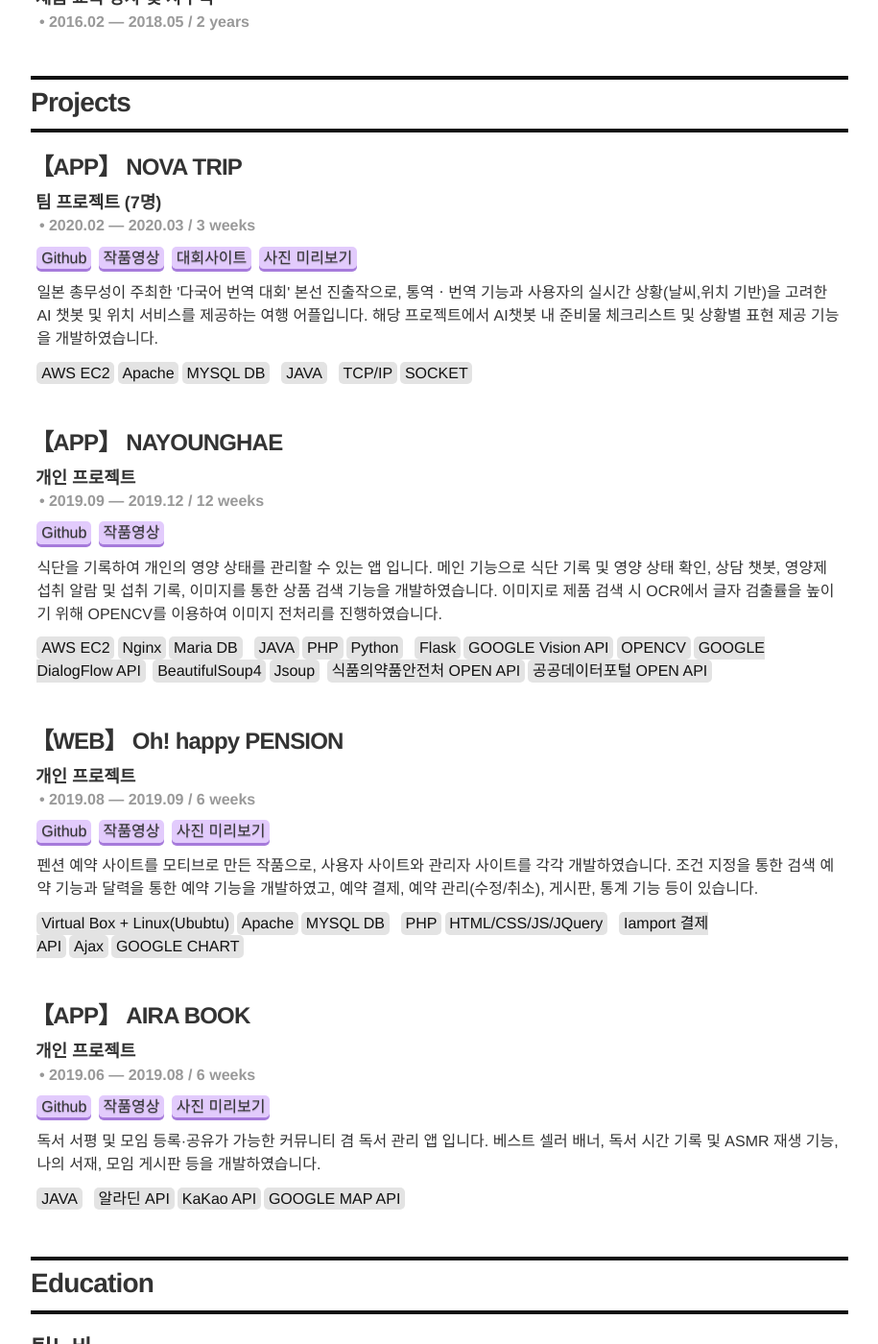
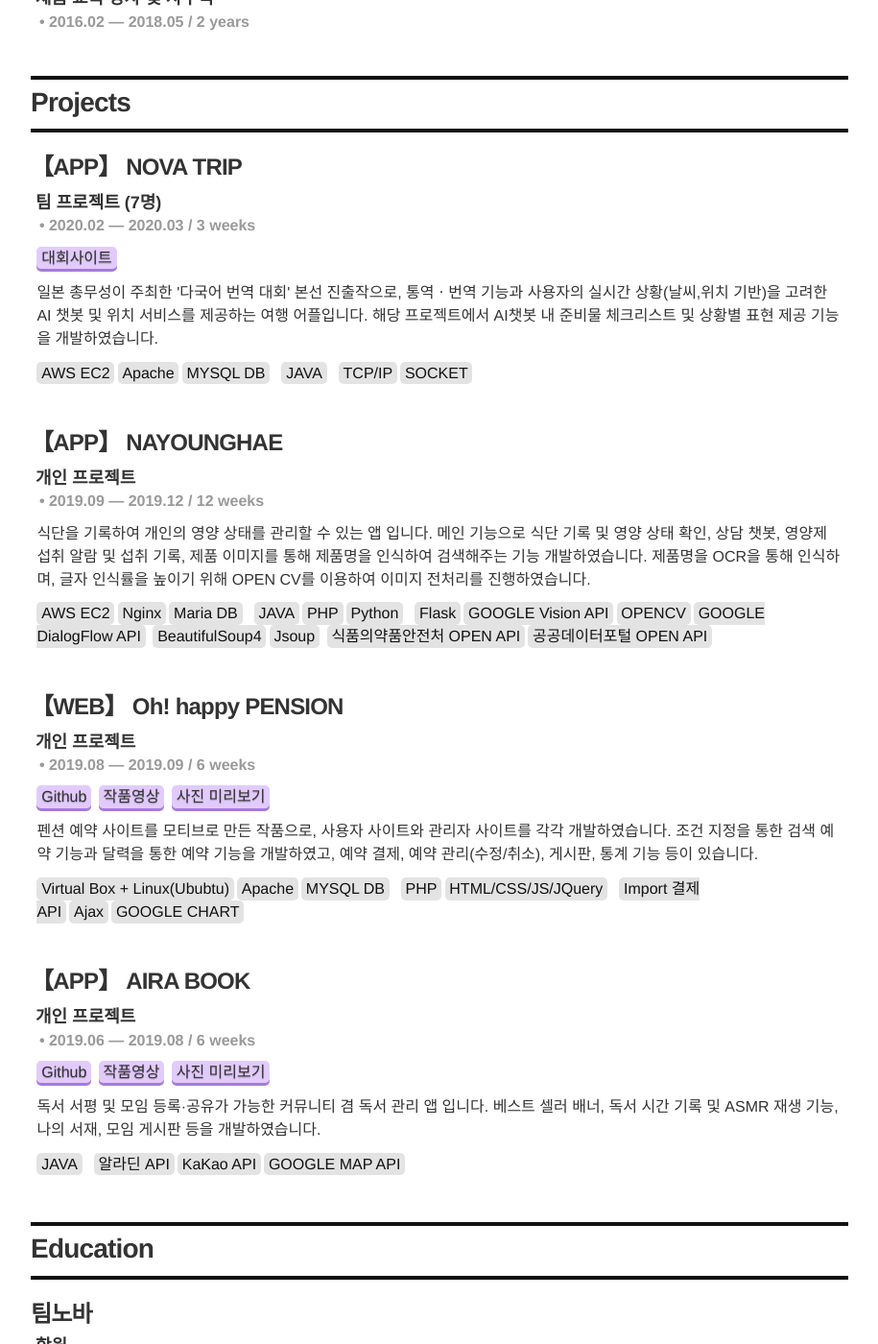
Before and after one commit to boraYoon2019/boraYoon2019.github.io, a Jekyll site: the page built from index.html, in a window 1280 px wide and 1400 px high, scrolled down 1075 px. Shown: the whole window at 96% size, without its empty margins (182-1097 px from the left). Built offline with Jekyll 4.4.1, drawn with Linux system fonts in a browser that asks for light colours.

Commit message:
Update projects.yml

```diff
--- a/_data/projects.yml
+++ b/_data/projects.yml
@@ -13,9 +13,9 @@
   role: 팀 프로젝트 (7명)
   duration: 2020.02 &mdash; 2020.03 / 3 weeks
   # url: "https://github.com/boraYoon2019"
-  git_url: "https://github.com/boraYoon2019"
-  youtube_url: "https://github.com/boraYoon2019"
-  preview: "https://youtu.be/h7jmYZg3Aow"
+  # git_url: "https://github.com/boraYoon2019"
+  # youtube_url: "https://github.com/boraYoon2019"
+  # preview: "https://youtu.be/h7jmYZg3Aow"
   add_url: "https://tagen.go.jp/report/report2019-poc.html"
   description: 일본 총무성이 주최한 '다국어 번역 대회' 본선 진출작으로, 통역ㆍ번역 기능과 사용자의 실시간 상황(날씨,위치 기반)을 고려한 AI 챗봇 및 위치 서비스를 제공하는 여행 어플입니다. 해당 프로젝트에서 AI챗봇 내 준비물 체크리스트 및 상황별 표현 제공 기능을 개발하였습니다.
   server: <span class='skill'>AWS EC2</span><span class='skill'>Apache</span><span class='skill'>MYSQL DB</span>
@@ -26,10 +26,10 @@
   role: 개인 프로젝트
   duration: 2019.09 &mdash; 2019.12 / 12 weeks
   # url: "#"
-  git_url: "https://github.com/boraYoon2019"
-  youtube_url: "https://github.com/boraYoon2019"
+  # git_url: "https://github.com/boraYoon2019"
+  # youtube_url: "https://github.com/boraYoon2019"
   description: "식단을 기록하여 개인의 영양 상태를 관리할 수 있는 앱 입니다. 메인 기능으로 식단 기록 및 영양 상태 확인, 상담 챗봇,
-  영양제 섭취 알람 및 섭취 기록, 이미지를 통한 상품 검색 기능을 개발하였습니다. 이미지로 제품 검색 시 OCR에서 글자 검출률을 높이기 위해 OPENCV를 이용하여 이미지 전처리를 진행하였습니다."
+  영양제 섭취 알람 및 섭취 기록, 제품 이미지를 통해 제품명을 인식하여 검색해주는 기능 개발하였습니다. 제품명을 OCR을 통해 인식하며, 글자 인식률을 높이기 위해 OPEN CV를 이용하여 이미지 전처리를 진행하였습니다."
   server: <span class='skill'>AWS EC2</span><span class='skill'>Nginx</span><span class='skill'>Maria DB</span>
   language: <span class='skill'>JAVA</span><span class='skill'>PHP</span><span class='skill'>Python</span>
   skills: "<span class='skill'>Flask</span><span class='skill'>GOOGLE Vision API</span><span class='skill'>OPENCV</span><span class='skill'>GOOGLE DialogFlow API</span>
@@ -42,11 +42,11 @@
   # url: "#"
   git_url: "https://github.com/boraYoon2019/oh-happyPension"
   youtube_url: "https://youtu.be/KayJHQ4l4yk"
-  preview: "https://youtu.be/h7jmYZg3Aow"
+  preview: "https://github.com/boraYoon2019/oh-happyPension/blob/master/README.md"
   description: 펜션 예약 사이트를 모티브로 만든 작품으로, 사용자 사이트와 관리자 사이트를 각각 개발하였습니다. 조건 지정을 통한 검색 예약 기능과 달력을 통한 예약 기능을 개발하였고, 예약 결제, 예약 관리(수정/취소), 게시판, 통계 기능 등이 있습니다.
   server: <span class='skill'>Virtual Box + Linux(Ububtu)</span><span class='skill'>Apache</span><span class='skill'>MYSQL DB</span>
   language: <span class='skill'>PHP</span><span class='skill'>HTML/CSS/JS/JQuery</span>
-  skills: <span class='skill'>Iamport 결제API</span><span class='skill'>Ajax</span><span class='skill'>GOOGLE CHART</span>
+  skills: <span class='skill'>Import 결제 API</span><span class='skill'>Ajax</span><span class='skill'>GOOGLE CHART</span>
 
 - project: 【APP】 AIRA BOOK
   role: 개인 프로젝트
@@ -54,7 +54,7 @@
   # url: "#"
   git_url: "https://github.com/boraYoon2019/AIRA-BOOK"
   youtube_url: "https://youtu.be/h7jmYZg3Aow"
-  preview: "https://youtu.be/h7jmYZg3Aow"
+  preview: "https://github.com/boraYoon2019/AIRA-BOOK/blob/master/README.md"
   description: 독서 서평 및 모임 등록·공유가 가능한 커뮤니티 겸 독서 관리 앱 입니다. 베스트 셀러 배너, 독서 시간 기록 및 ASMR 재생 기능, 나의 서재, 모임 게시판 등을 개발하였습니다.
   # server:
   language: <span class='skill'>JAVA</span>
```
